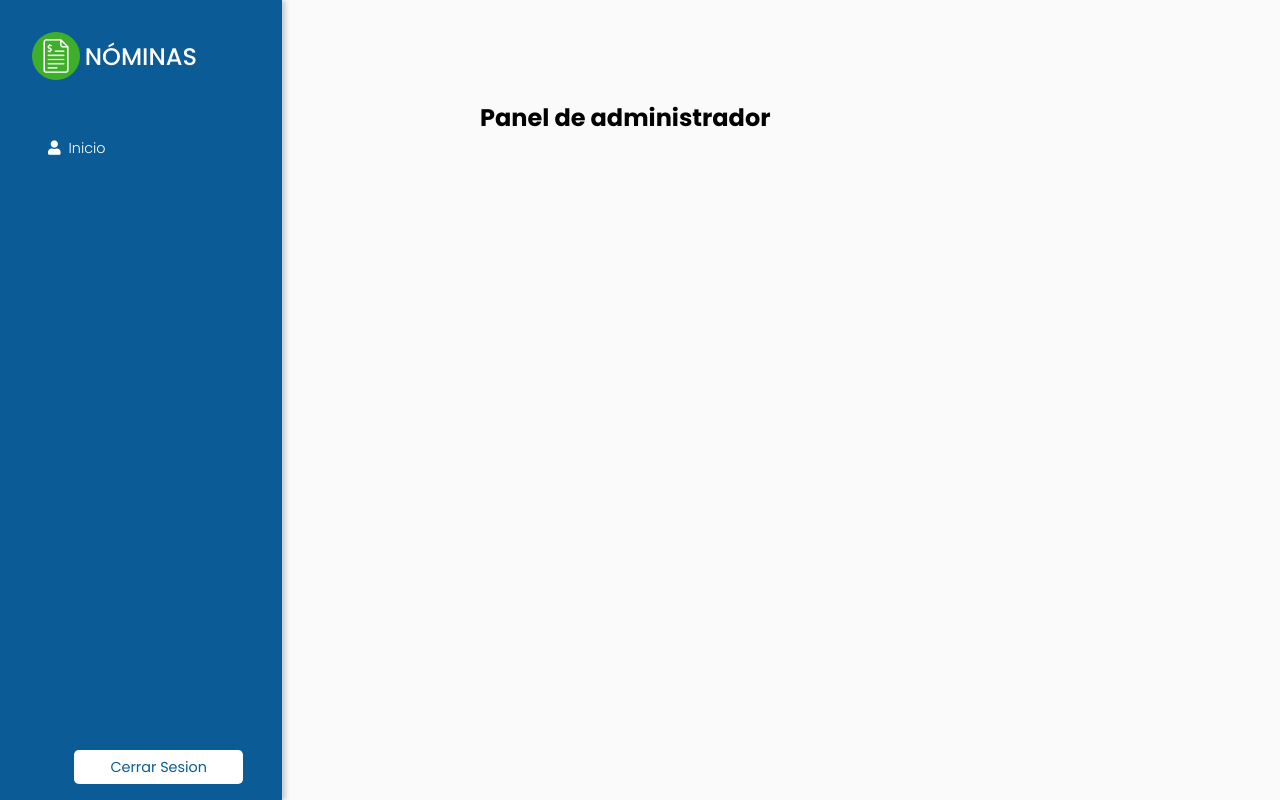
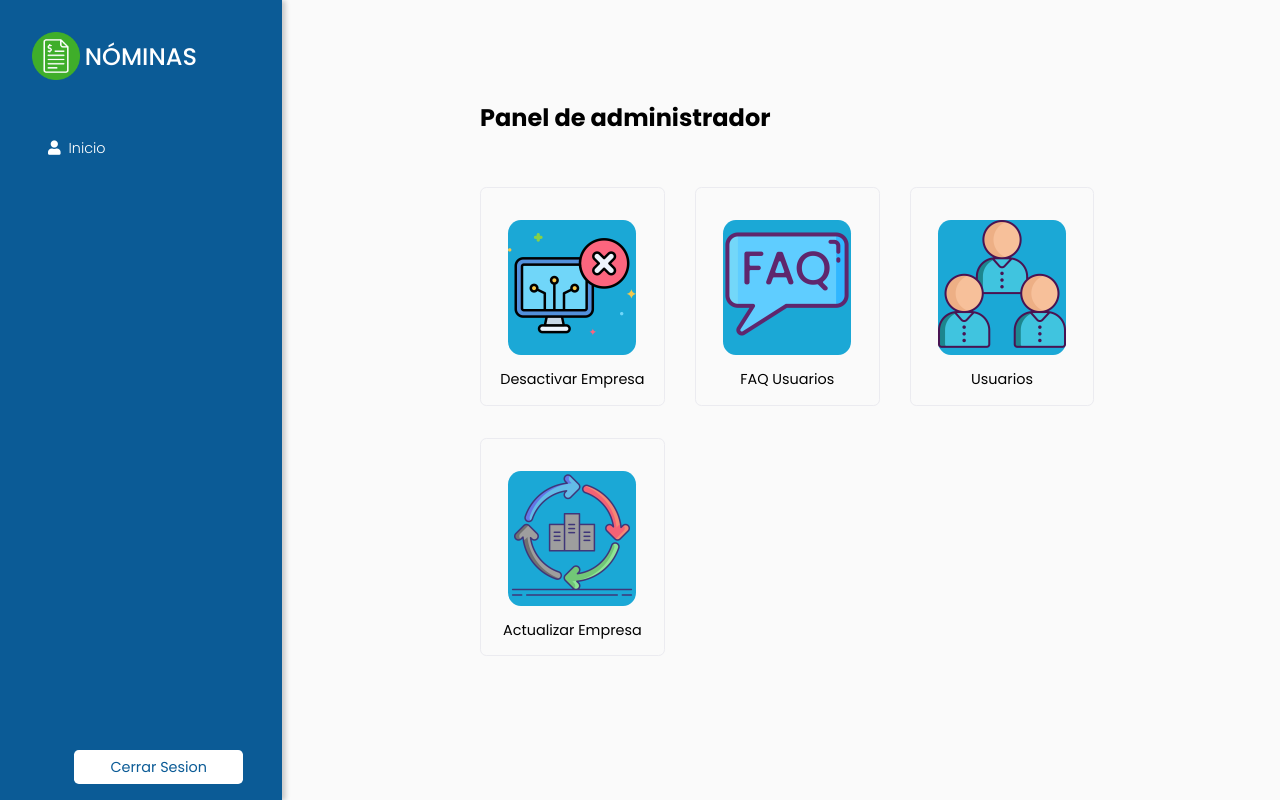
Before and after one commit to OBABau/CalculoDeNominas, a PHP site: page /view/loginAdmin.php in a window 1280 px wide. Run offline with PHP 8.4, Linux system fonts and the light colour scheme; some libraries are stand-ins or nearby versions.

Commit message:
tamare no me sale

```diff
--- a/app/users.php
+++ b/app/users.php
@@ -4,7 +4,6 @@ include('../data/conexionDB.php');
         private $email;
         private $password;
         private $userType;
-
 
         public function getEmail()
         {
@@ -53,8 +52,5 @@ include('../data/conexionDB.php');
             }
             return $dataset;
         }
-
-
-
     }
 ?>
--- a/data/Empresa.php
+++ b/data/Empresa.php
@@ -248,4 +248,6 @@ public function checkCuenta(){
     }
 }
 
+
+
 ?>
--- a/payment/form.php
+++ b/payment/form.php
@@ -30,7 +30,7 @@ include('../app/sesion.php');
         </div>
 
         <div class="navbarFooter">
-            <form class="formNavbar" action="app/logout.php" method="post">
+            <form class="formNavbar" action="../app/logout.php" method="post">
                 <button class="btnNavbar" type="submit">Logout</button>
             </form>
         </div>
--- a/view/loginAdmin.php
+++ b/view/loginAdmin.php
@@ -31,9 +31,53 @@
             </form>
   </div>
 
-  <div class="contenido">
+<div class="contenido">
   <h1>Panel de administrador</h1>
-  </div>
+    <div class="contenidoBody">
+      <a class="enlaceCard" href="Admin/desactivarEmpresas.php">
+        <div class="card">
+        <div class="circle-img2">
+          <img src="../img/iconosfinales/desactivarEmpresa.png" alt="Imagen Grafica">
+        </div>
+        <div class="card-text">
+          <p>Desactivar Empresa</p>
+        </div>
+    </div>
+    </a>
+
+    <a class="enlaceCard" href="Admin/FAQ.php">
+        <div class="card">
+        <div class="circle-img2">
+          <img src="../img/iconosfinales/FAQ.png" alt="Imagen Grafica">
+        </div>
+          <div class="card-text">
+            <p>FAQ Usuarios</p>
+          </div>
+        </div>
+    </a>
+
+    <a class="enlaceCard" href="Admin/usuarios.php">
+        <div class="card">
+        <div class="circle-img2">
+          <img src="../img/iconosfinales/empleados.png" alt="Imagen Grafica">
+        </div>
+          <div class="card-text">
+            <p>Usuarios</p>
+          </div>
+        </div>
+    </a>
+
+    <a class="enlaceCard" href="Admin/actualizarEmpresas.php">
+        <div class="card">
+        <div class="circle-img2">
+          <img src="../img/iconosfinales/actualizarEmpresa.png" alt="Imagen Grafica">
+        </div>
+          <div class="card-text">
+            <p>Actualizar Empresa</p>
+          </div>
+        </div>
+    </a>
+</div>
 </body>
 
 </html>
```
Also changed, not shown: view/Admin/desactivarEmpresas.php (added, +70 -0 lines), img/iconosfinales/FAQ.png (added), img/iconosfinales/actualizarEmpresa.png (added), img/iconosfinales/desactivarEmpresa.png (added).
